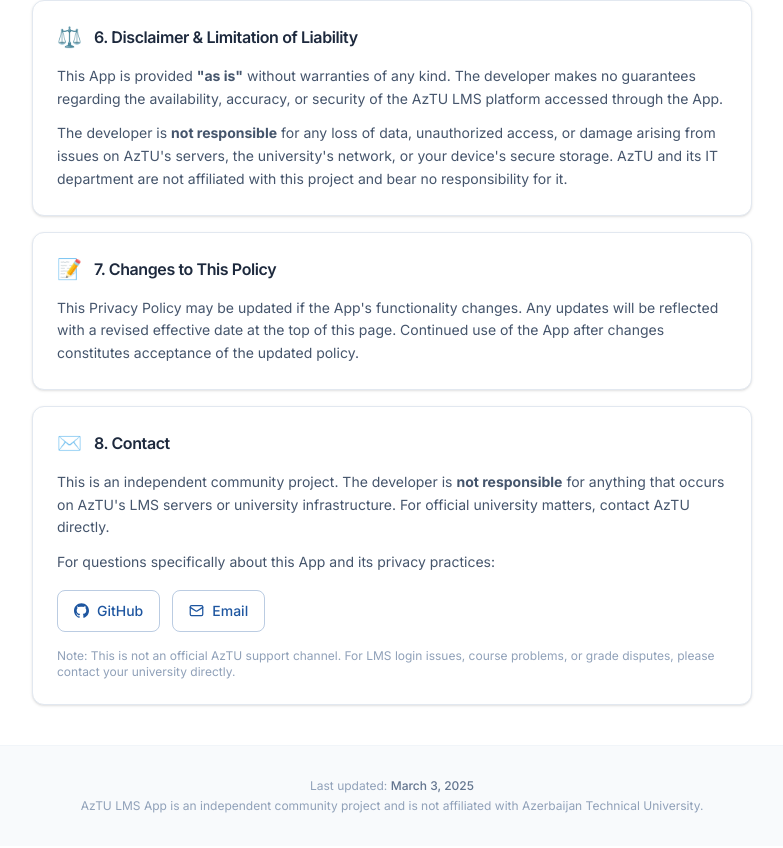
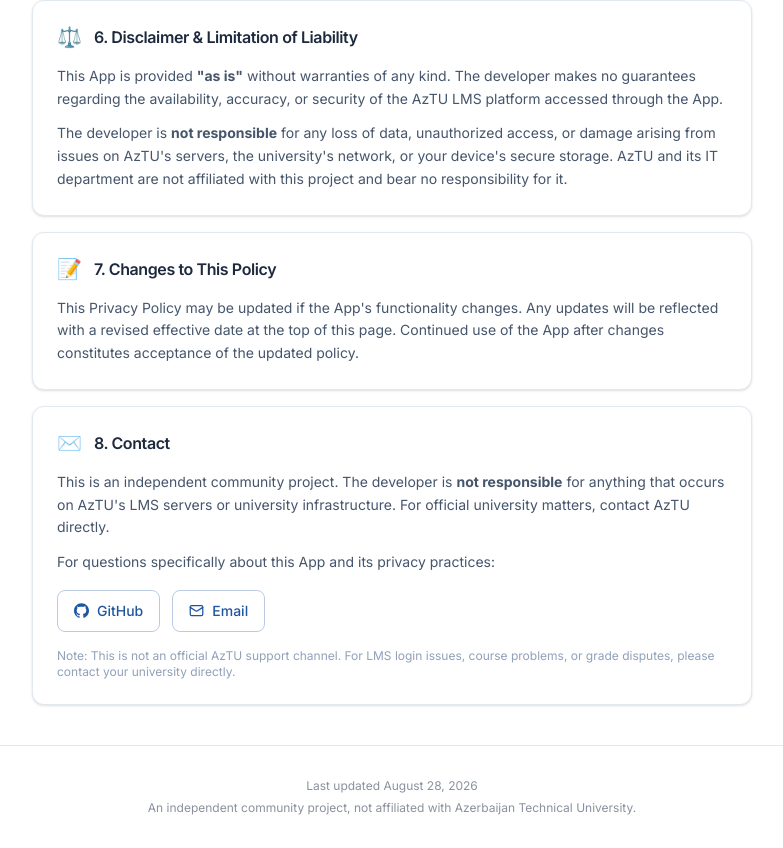
Before and after one commit to yusifaliyevpro/aztu-lms-privacy-notice, a Next.js app: page /privacy in a window 1280 px wide. Shown: the part 1693-2541 px from the top of the page, without its empty margins (248-1031 px from the left). Built offline with nearby package versions, Linux system fonts and the light colour scheme.

Commit message:
chore: implement dynamic build date in footer and refactor footer component

```diff
--- a/src/components/Footer.tsx
+++ b/src/components/Footer.tsx
@@ -1,14 +1,12 @@
+import { BUILD_DATE } from "@/lib/buildDate";
+
 export default function Footer() {
   return (
-    <footer className="mt-auto border-t border-slate-100 py-8 bg-slate-50">
-      <div className="max-w-3xl mx-auto px-6 text-center space-y-1">
-        <p className="text-xs text-slate-400">
-          Last updated:{" "}
-          <span className="text-slate-500 font-medium">March 3, 2025</span>
-        </p>
-        <p className="text-xs text-slate-400">
-          AzTU LMS App is an independent community project and is not affiliated
-          with Azerbaijan Technical University.
+    <footer className="mt-auto border-t border-border py-8">
+      <div className="mx-auto max-w-3xl space-y-1.5 px-6 text-center">
+        <p className="text-xs text-faint">Last updated {BUILD_DATE}</p>
+        <p className="text-xs text-faint">
+          An independent community project, not affiliated with Azerbaijan Technical University.
         </p>
       </div>
     </footer>
--- /dev/null
+++ b/src/lib/buildDate.ts
@@ -0,0 +1,6 @@
+// Computed once at build time (server components render statically).
+export const BUILD_DATE = new Date().toLocaleDateString("en-US", {
+  year: "numeric",
+  month: "long",
+  day: "numeric",
+});
```
